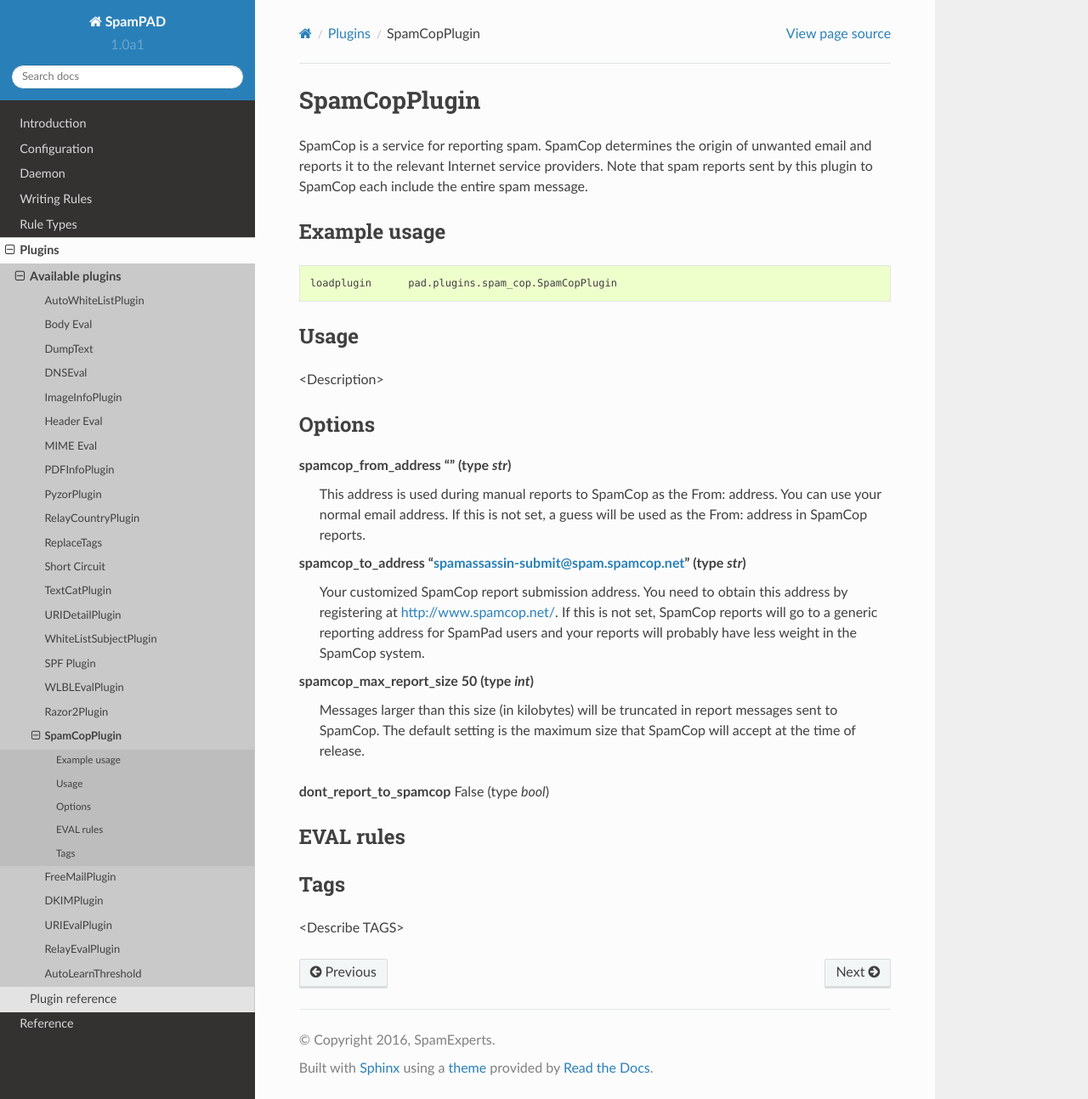
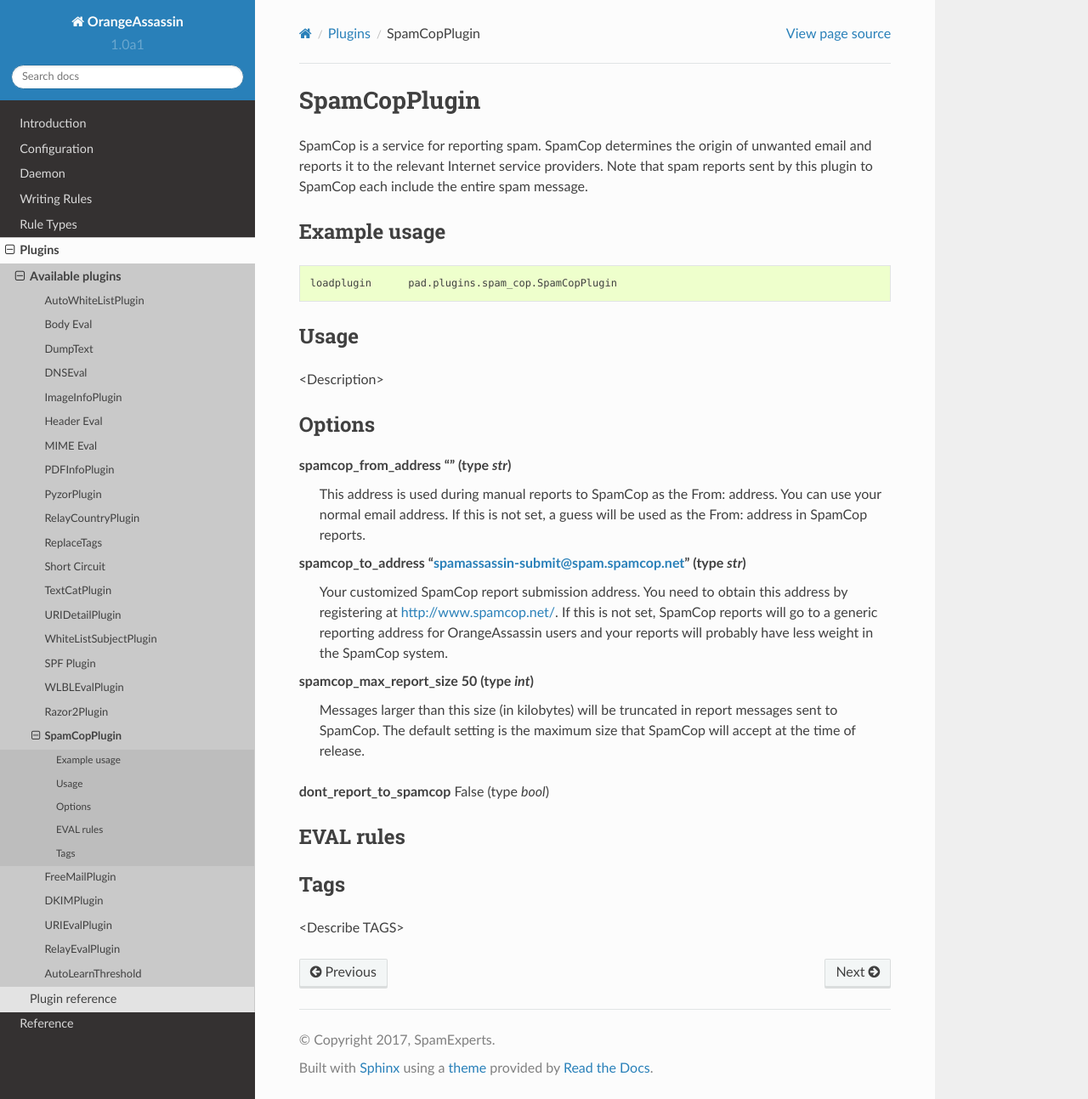
Before and after one commit to SpamExperts/OrangeAssassin, a Sphinx documentation site: the page built from docs/pad.plugins.spam_cop.rst, in a window 1280 px wide and 1293 px high. Shown: the whole window at 85% size. Built offline with Sphinx 7.4.7 and the Read the Docs theme 2.0.0, drawn with Linux system fonts in a browser that asks for light colours.

Commit message:
Refs. #52. Replace instance of the name in the code.

```diff
--- a/docs/conf.py
+++ b/docs/conf.py
@@ -1,6 +1,6 @@
 # -*- coding: utf-8 -*-
 #
-# SpamPAD documentation build configuration file, created by
+# OrangeAssassin documentation build configuration file, created by
 # sphinx-quickstart on Mon Feb  8 12:08:38 2016.
 #
 # This file is execfile()d with the current directory set to its
@@ -51,8 +51,8 @@ source_suffix = '.rst'
 master_doc = 'index'
 
 # General information about the project.
-project = u'SpamPAD'
-copyright = u'2016, SpamExperts'
+project = u'OrangeAssassin'
+copyright = u'2017, SpamExperts'
 author = u'SpamExperts'
 
 # The version info for the project you're documenting, acts as replacement for
@@ -124,7 +124,7 @@ html_theme = 'sphinx_rtd_theme'
 #     "travis_button": True,
 #     "github_button": True,
 #     "github_user": "SpamExperts",
-#     "github_repo": "SpamPAD",
+#     "github_repo": "OrangeAssassin",
 #     "github_banner": True,
 #     "show_related": True,
 # }
@@ -227,7 +227,7 @@ html_static_path = ['_static']
 #html_search_scorer = 'scorer.js'
 
 # Output file base name for HTML help builder.
-htmlhelp_basename = 'SpamPADdoc'
+htmlhelp_basename = 'OrangeAssassindoc'
 
 # -- Options for LaTeX output ---------------------------------------------
 
@@ -249,7 +249,7 @@ latex_elements = {
 # (source start file, target name, title,
 #  author, documentclass [howto, manual, or own class]).
 latex_documents = [
-    (master_doc, 'SpamPAD.tex', u'SpamPAD Documentation',
+    (master_doc, 'OrangeAssassin.tex', u'OrangeAssassin Documentation',
      u'SpamExperts', 'manual'),
 ]
 
@@ -279,7 +279,7 @@ latex_documents = [
 # One entry per manual page. List of tuples
 # (source start file, name, description, authors, manual section).
 man_pages = [
-    (master_doc, 'spampad', u'SpamPAD Documentation',
+    (master_doc, 'OrangeAssassin', u'OrangeAssassin Documentation',
      [author], 1)
 ]
 
@@ -293,8 +293,8 @@ man_pages = [
 # (source start file, target name, title, author,
 #  dir menu entry, description, category)
 texinfo_documents = [
-    (master_doc, 'SpamPAD', u'SpamPAD Documentation',
-     author, 'SpamPAD', 'One line description of project.',
+    (master_doc, 'OrangeAssassin', u'OrangeAssassin Documentation',
+     author, 'OrangeAssassin', 'One line description of project.',
      'Miscellaneous'),
 ]
 
--- a/docs/generate_plugin_doc.py
+++ b/docs/generate_plugin_doc.py
@@ -1,4 +1,4 @@
-"""Generates a documentation file for one SpamPAD plugin.
+"""Generates a documentation file for one OrangeAssassin plugin.
 
 Example usage:
 
--- a/docs/pad.plugins.dkim.rst
+++ b/docs/pad.plugins.dkim.rst
@@ -48,7 +48,7 @@ Options
     Removes an email address with its corresponding signing-domain field from
     def_whitelist_from_dkim and whitelist_from_dkim tables, if it exists.
 **adsp_override** [] (type `list`)
-    To override domain's signing practices in a SpamPad configuration file,
+    To override domain's signing practices in a OrangeAssassin configuration file,
     specify an adsp_override directive for each sending domain to be overridden.
     An optional second parameter is one of the following keywords:
     nxdomain, unknown, all, discardable, custom_low, custom_med, custom_high.
--- a/docs/pad.plugins.spam_cop.rst
+++ b/docs/pad.plugins.spam_cop.rst
@@ -29,7 +29,7 @@ Options
 **spamcop_to_address** "spamassassin-submit@spam.spamcop.net" (type `str`)
     Your customized SpamCop report submission address. You need to obtain this
     address by registering at http://www.spamcop.net/. If this is not set,
-    SpamCop reports will go to a generic reporting address for SpamPad
+    SpamCop reports will go to a generic reporting address for OrangeAssassin
     users and your reports will probably have less weight in the SpamCop system.
 **spamcop_max_report_size** 50 (type `int`)
     Messages larger than this size (in kilobytes) will be truncated in report
--- a/docs/pad.plugins.wlbl_eval.rst
+++ b/docs/pad.plugins.wlbl_eval.rst
@@ -42,7 +42,7 @@ Options
     (Resent-To, To, Cc, obvious envelope recipient, etc.) the mail will be blacklisted.
 **def_whitelist_from_rcvd** [] (type `list`)
     Same as whitelist_from_rcvd, but used for the default whitelist entries
-    in the SpamPad distribution. The whitelist score is lower, because these
+    in the OrangeAssassin distribution. The whitelist score is lower, because these
     are often targets for spammer spoofing.
 **whitelist_from_rcvd** [] (type `list`)
     Works similarly to whitelist_from, except that in addition to matching a sender
--- a/setup.py
+++ b/setup.py
@@ -36,7 +36,7 @@ with open("requirements/tests.txt") as test:
     test_requirements = test.readlines()
 
 distutils.core.setup(
-    name='SpamPAD',
+    name='OrangeAssassin',
     version=pad.__version__,
     scripts=[
         'scripts/match.py',
```
Also changed, not shown: 6 other files.
